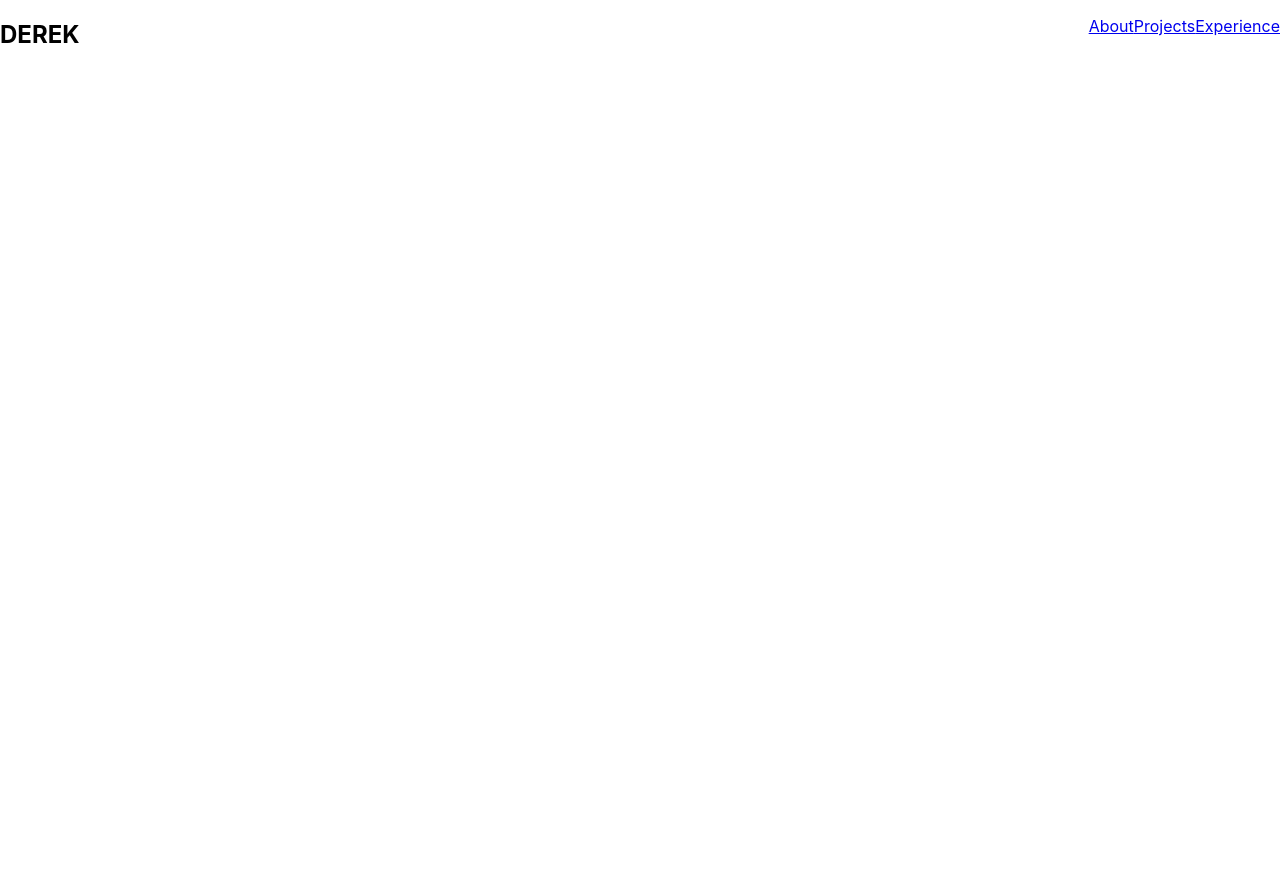
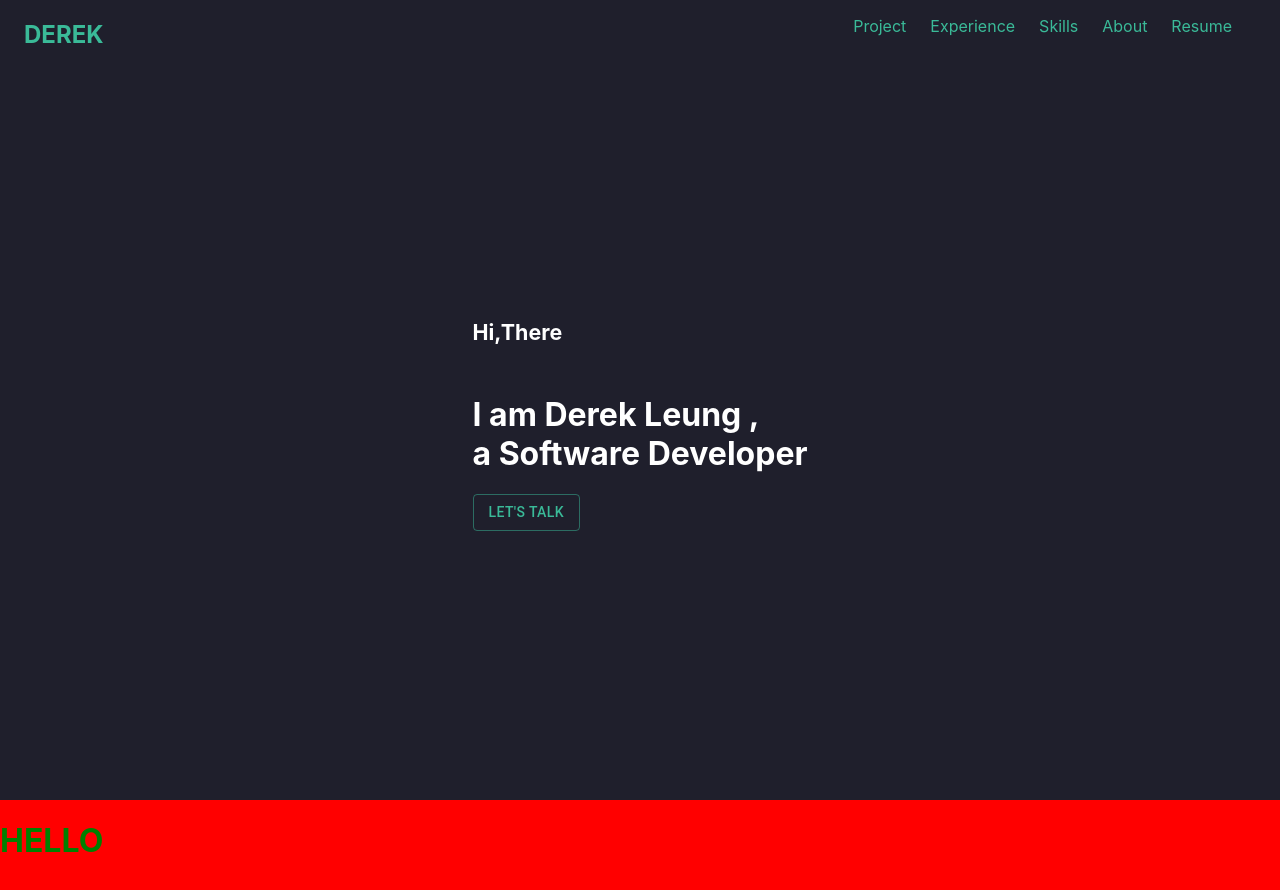
Before and after one commit to DerekLeungHoWang/portfolio-V2, a React (Create React App) app: page / in a window 1280 px wide. Shown: the top 890 px of the page. Before the commit the page ends 800 px from the top, so only its background shows below. Built offline with nearby package versions, Linux system fonts and the light colour scheme.

Commit message:
setting up the layout

```diff
--- a/src/App.css
+++ b/src/App.css
@@ -1,14 +1,29 @@
 * {
   box-sizing: border-box;
+
 }
-body {
+html,body {
+  height: 100vh;
+  width: 100vw;
   margin: 0;
   font-family: -apple-system, BlinkMacSystemFont, "Segoe UI", "Roboto", "Oxygen",
       "Ubuntu", "Cantarell", "Fira Sans", "Droid Sans", "Helvetica Neue",
       sans-serif;
   -webkit-font-smoothing: antialiased;
   -moz-osx-font-smoothing: grayscale;
+
+ /* background-color: rgb(31, 31, 44); */
 }
 code {
   font-family: source-code-pro, Menlo, Monaco, Consolas, "Courier New", monospace;
 }
+
+.App{
+  height: 100%;
+  width: 100vw;
+  /* display: flex;
+  justify-content: center;
+  align-items: center; */
+  position: relative;
+
+}
--- a/src/App.js
+++ b/src/App.js
@@ -1,6 +1,7 @@
 import { motion } from "framer-motion";
 import React, { useEffect, useState } from "react";
 import { createGlobalStyle, default as styled } from "styled-components";
+import { createMuiTheme, ThemeProvider } from '@material-ui/core/styles';
 import {
   BrowserRouter as Router,
   Switch,
@@ -9,6 +10,9 @@ import {
 } from "react-router-dom";
 import Navbar from "./Components/Common/Navbar/Navbar";
 import './App.css'
+import CoverPage from "./Components/HomePage/CoverPage/CoverPage";
+import ProjectsPage from "./Components/HomePage/ProjectsPage/ProjectsPage";
+import HomePage from "./Components/HomePage/HomePage";
 
 
 
@@ -17,29 +21,35 @@ import './App.css'
 
 
 function App() {
-
+  const theme = createMuiTheme({
+    palette: {
+      primary: {
+        main: '#3aba98',
+      },
+    }
+  })
 
   return (
-    <>
+    <div className="App" >
+      <ThemeProvider theme={theme}>
         <Router>
           <Navbar />
+          <Switch>
+            <Route path="/">
+              <HomePage />
 
-        {/* A <Switch> looks through its children <Route>s and
-            renders the first one that matches the current URL. */}
-        <Switch>
+            </Route>
             <Route path="/about">
               {/* <About /> */}
             </Route>
             <Route path="/users">
               {/* <Users /> */}
             </Route>
-          <Route path="/">
-            {/* <Home /> */}
-          </Route>
           </Switch>
 
         </Router>
-    </>
+      </ThemeProvider>
+    </div>
 
 
   );
--- /dev/null
+++ b/src/Components/Common/Navbar/MenuItem.js
@@ -0,0 +1,33 @@
+
+
+export const menuItems =
+[
+{
+
+    title:'Project',
+    url:'#',
+},
+{
+
+    title:'Experience',
+    url:'#',
+},
+{
+
+    title:'Skills',
+    url:'#',
+},
+{
+
+    title:'About',
+    url:'#',
+},
+{
+
+    title:'Resume',
+    url:'#',
+},
+
+
+
+]
--- a/src/Components/Common/Navbar/Navbar.js
+++ b/src/Components/Common/Navbar/Navbar.js
@@ -1,16 +1,19 @@
+import { useTheme } from '@material-ui/core';
 import { motion } from 'framer-motion';
 import React from 'react'
 import { Link } from 'react-router-dom';
 import styled from 'styled-components';
+import { menuItems } from './MenuItem'
+const Wrapper = styled(motion.nav)`
+  position:absolute;
+  top: 0%;
+  width: 100%;
 
-const Wrapper = styled(motion.nav)`
-
-  width: 100%;
-  height: 100%;
   list-style-type: none;
   display: flex;
   align-content: center;
  justify-content: space-between;
+ color: ${props => props.color};
 
 `;
 
@@ -18,29 +21,37 @@ const NavUl = styled(motion.ul)`
         list-style-type: none;
         display: flex;
         align-content: center;
+        margin-right: 24px;
 
 `;
 const NavLi = styled(motion.li)`
-
+     margin-right: 24px;
+    text-decoration: none;
+`;
+const Logo = styled(motion.h1)`
+    margin-left: 24px;
 
 `;
+
+const NavLink = styled(Link)`
+    text-decoration: none;
+    color: ${props => props.color};
+`;
 export default function Navbar() {
+    const theme = useTheme();
+    let color = theme.palette.primary.main
     return (
         <>
-            <Wrapper>
-
-                <h1>DEREK</h1>
-
-                <NavUl>
-                    <NavLi>
-                        <Link to="/about">About</Link>
-                    </NavLi>
-                    <NavLi>
-                        <Link to="/about">Projects</Link>
-                    </NavLi>
-                    <NavLi>
-                        <Link to="/users">Experience</Link>
-                    </NavLi>
+            <Wrapper color={color}>
+                <Logo>DEREK</Logo>
+                <NavUl >
+                    {menuItems.map((item, index) => {
+                        return (
+                            <NavLi key={item.title}  >
+                                <NavLink color={color} to={`${item.url}`} >{item.title}</NavLink>
+                            </NavLi>
+                        )
+                    })}
                 </NavUl>
 
             </Wrapper>
--- /dev/null
+++ b/src/Components/Common/StyledButton/StyledButton.js
@@ -0,0 +1,33 @@
+import { Button, styled, useTheme } from '@material-ui/core'
+import { motion } from 'framer-motion'
+import React from 'react'
+import styles from './StyledButton.module.css'
+
+
+export default function StyledButton(props) {
+
+
+    const myButton = {
+        hidden: {
+            opacity: 0
+        },
+        visible: {
+            opacity: 1,
+            transition: {
+                duration: 1
+            }
+        }
+    }
+    return (
+        <Button
+            className={styles.styledButton}
+            initial="hidden"
+            animate="visible"
+            component={motion.div}
+            variants={myButton}
+            variant="outlined"
+            color="primary"
+
+        >{props.children}</Button>
+    )
+}
--- /dev/null
+++ b/src/Components/Common/StyledButton/StyledButton.module.css
@@ -0,0 +1,3 @@
+.styledButton{
+
+}
--- /dev/null
+++ b/src/Components/HomePage/CoverPage/CoverPage.js
@@ -0,0 +1,107 @@
+import { motion } from 'framer-motion';
+import React from 'react'
+import styled from 'styled-components';
+import styles from './CoverPage.module.css'
+import Button from '@material-ui/core/Button';
+import { Grid, useTheme } from '@material-ui/core';
+import StyledButton from '../../Common/StyledButton/StyledButton';
+
+
+const Title = () => {
+    const line1 = "I am Derek Leung , "
+    const line2 = "a Software Developer"
+    return (<motion.h1
+        initial="hidden"
+        animate="visible"
+        variants={sentence}
+
+    >
+
+        <motion.h6 color="primary">Hi,There</motion.h6>
+        {line1.split("").map((char, index) => {
+            return (
+                <motion.span
+                    key={`${char}-${index}`}
+                    variants={letter}
+                >
+                    {char}
+                </motion.span>
+            )
+        })}
+        <br />
+        {line2.split("").map((char, index) => {
+            return (
+                <motion.span
+                    key={`${char}-${index}`}
+                    variants={letter}>
+                    {char}
+                </motion.span>
+            )
+        })}
+
+
+    </motion.h1>)
+}
+const myButton = {
+    hidden: {
+        opacity: 0
+    },
+    visible: {
+        opacity: 1,
+        transition: {
+            duration: 1
+        }
+    }
+}
+
+const StyledTitle = styled(Title)`
+ color: white;
+`;
+
+const sentence = {
+    hidden: {
+        opacity: 0
+    },
+    visible: {
+        opacity: 1,
+        transition: {
+            delay: 0.5,
+            staggerChildren: 0.05
+        }
+    }
+}
+const letter = {
+    hidden: {
+        opacity: 0, y: 50,
+    },
+    visible: {
+        opacity: 1,
+        y: 0
+    }
+}
+
+const Wrapper = styled(Grid)`
+    color: white;
+    height: 100vh;
+    width: 100vw;
+    background-color: rgb(31, 31, 44);
+`;
+
+
+
+export default function CoverPage() {
+    const theme = useTheme();
+    return (
+        <Wrapper container
+            direction="row"
+            justify="center"
+            alignItems="center"
+        >
+            <Grid item  >
+                <StyledTitle />
+                <StyledButton >Let's Talk</StyledButton>
+            </Grid>
+
+        </Wrapper>
+    )
+}
--- /dev/null
+++ b/src/Components/HomePage/CoverPage/CoverPage.module.css
@@ -0,0 +1,14 @@
+.wrapper{
+    height: 100vh;
+    width: 100%;
+  background: red;
+
+  display: flex;
+  align-content: center;
+ justify-content: center;
+ color: white;
+}
+.t{
+    height: 100%;
+    width: 100%;
+}
--- /dev/null
+++ b/src/Components/HomePage/HomePage.js
@@ -0,0 +1,40 @@
+import { Grid, makeStyles } from '@material-ui/core';
+import { motion } from 'framer-motion';
+import React from 'react'
+import styled from 'styled-components';
+import CoverPage from './CoverPage/CoverPage'
+import ProjectsPage from './ProjectsPage/ProjectsPage'
+const useStyles = makeStyles((theme) => ({
+    root: {
+        // flexGrow: 1,
+
+
+    },
+    paper: {
+        padding: theme.spacing(1),
+        textAlign: 'center',
+        color: theme.palette.text.secondary,
+    },
+}));
+const Inner = styled(Grid)`
+
+
+
+
+`;
+export default function HomePage() {
+    const classes = useStyles();
+    return (
+        <Grid container
+            className={classes.root}
+        >
+            <Grid container item xs={12}  >
+                <CoverPage />
+            </Grid>
+            <Grid container item xs={12}  >
+                <ProjectsPage />
+            </Grid>
+
+        </Grid>
+    )
+}
--- /dev/null
+++ b/src/Components/HomePage/ProjectsPage/ProjectsPage.js
@@ -0,0 +1,17 @@
+
+import { motion } from 'framer-motion';
+import styled from 'styled-components';
+import React from 'react'
+const Wrapper = styled(motion.div)`
+    height: 100vh;
+    width: 100vw;
+    background: red;
+
+`;
+export default function ProjectsPage() {
+    return (
+        <Wrapper>
+            <h1 style={{ color: "green" }}>HELLO</h1>
+        </Wrapper>
+    )
+}
--- a/src/index.js
+++ b/src/index.js
@@ -6,7 +6,7 @@ import reportWebVitals from './reportWebVitals';
 import { StylesProvider } from '@material-ui/styles';
 
 ReactDOM.render(
-  <StylesProvider StylesProvider injectFirst>
+  <StylesProvider  injectFirst>
     <React.StrictMode>
       <App />
     </React.StrictMode>
```
Lines whose indentation alone changed are shown as unchanged.
